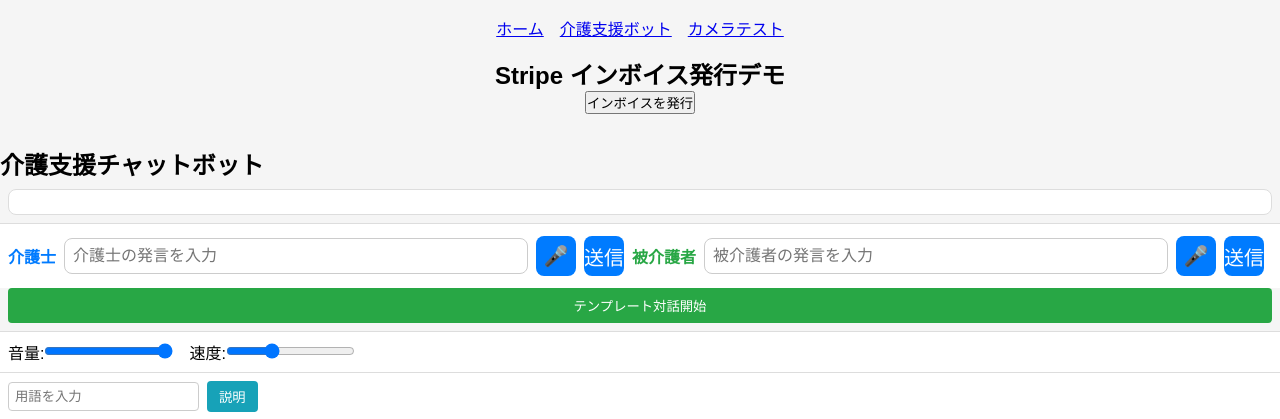
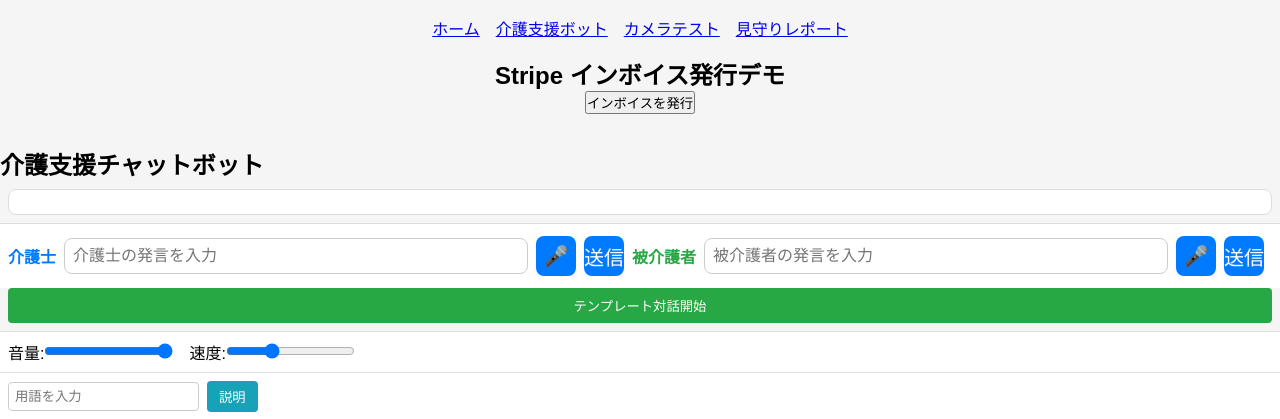
Before and after one commit to MitsunoriFukuchi692/CareBotAndInvoice_New, a Flask app: page / in a window 1280 px wide. Shown: the top 419 px of the page. Run offline with Flask 3, Linux system fonts and the light colour scheme.

Commit message:
Open Camera Test and Daily Report in new tab

```diff
--- a/templates/index.html
+++ b/templates/index.html
@@ -12,7 +12,8 @@
     <nav style="display:flex; justify-content:center; gap:1rem; margin:1rem 0;">
       <a href="/" class="btn btn-primary">ホーム</a>
       <a href="/ja/" class="btn btn-primary">介護支援ボット</a>
-      <a href="/camera-test/" class="btn btn-outline-secondary">カメラテスト</a>
+      <a href="/camera-test/" class="btn btn-outline-secondary" target="_blank" rel="noopener">カメラテスト</a>
+      <a href="/ja/daily_report" class="btn btn-outline-secondary" target="_blank" rel="noopener">見守りレポート</a>
     </nav>
   </header>
 
@@ -69,7 +70,7 @@
 
       <div class="action-buttons">
         <button id="save-log-btn">会話ログ保存</button>
-        <button id="daily-report-btn">📝 日報を生成</button>
+        <button id="daily-report-btn" onclick="window.open('/ja/daily_report','_blank')">📝 日報を生成</button>
       </div>
     </section>
   </main>
```
